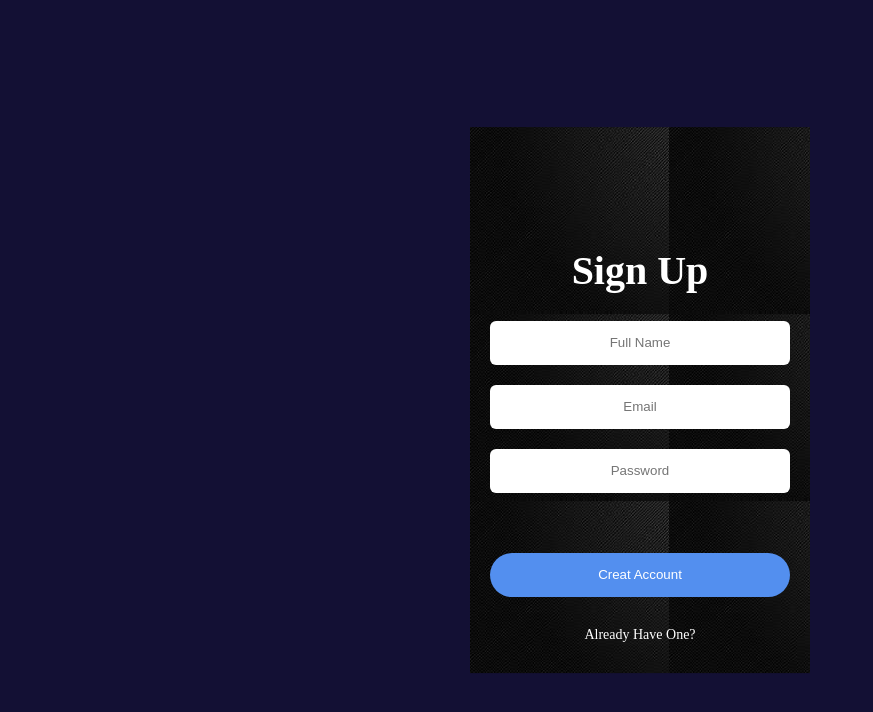
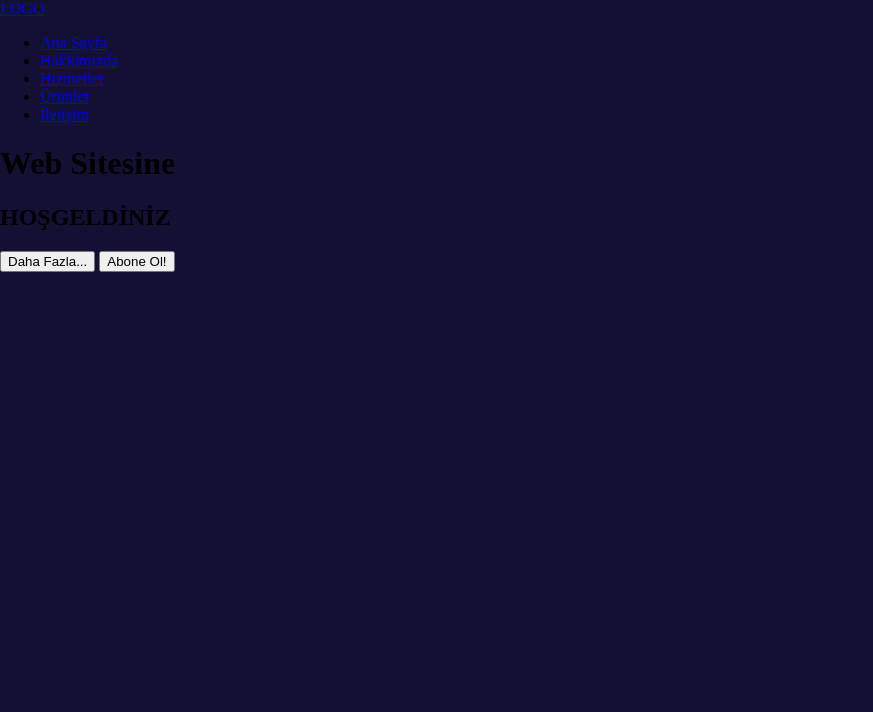
Before and after one commit to suleealtuntas/girisFormu, a plain HTML site: page girisFormu/index.html in a window 1280 px wide. Shown: the whole page, without its empty margins (0-873 px from the left). Drawn offline with Linux system fonts and the light colour scheme.

Commit message:
Update index.html

```diff
--- a/girisFormu/index.html
+++ b/girisFormu/index.html
@@ -4,19 +4,33 @@
     <meta charset="UTF-8">
     <meta http-equiv="X-UA-Compatible" content="IE=edge">
     <meta name="viewport" content="width=device-width, initial-scale=1.0">
-    <title>Kaydol Formu</title>
+    <title>Web Sitesi</title>
     <link rel="stylesheet" href="style.css">
+
 </head>
 <body>
-    <div class="signup-form">
-        <form action="index.html">
-            <h1>Sign Up</h1>
-            <input type="text" placeholder="Full Name" class="txt">
-            <input type="email" placeholder="Email" class="txt">
-            <input type="password" placeholder="Password" class="txt">
-            <input type="submit" value="Creat Account" class="signup-btn">
-            <a href="#">Already Have One?</a>
-        </form>
+    <div class="container">
+        <div class="navbar">
+            <div class="logo">
+                <a href="#">LOGO</a>
+
+            </div>
+            <ul>
+                <li><a href="#" class="active">Ana Sayfa</a></li>
+                <li><a href="#">Hakkımızda</a></li>
+                <li><a href="#">Hizmetler</a></li>
+                <li><a href="#">Ürünler</a></li>
+                <li><a href="#">İletişim</a></li>
+            </ul>
+        </div>
+        <div class="center">
+            <h1>Web Sitesine</h1>
+            <h2>HOŞGELDİNİZ</h2>
+            <div class="buttons">
+                <button>Daha Fazla...</button>
+                <button>Abone Ol!</button>
+            </div>
+        </div>
     </div>
 
 </body>
```
